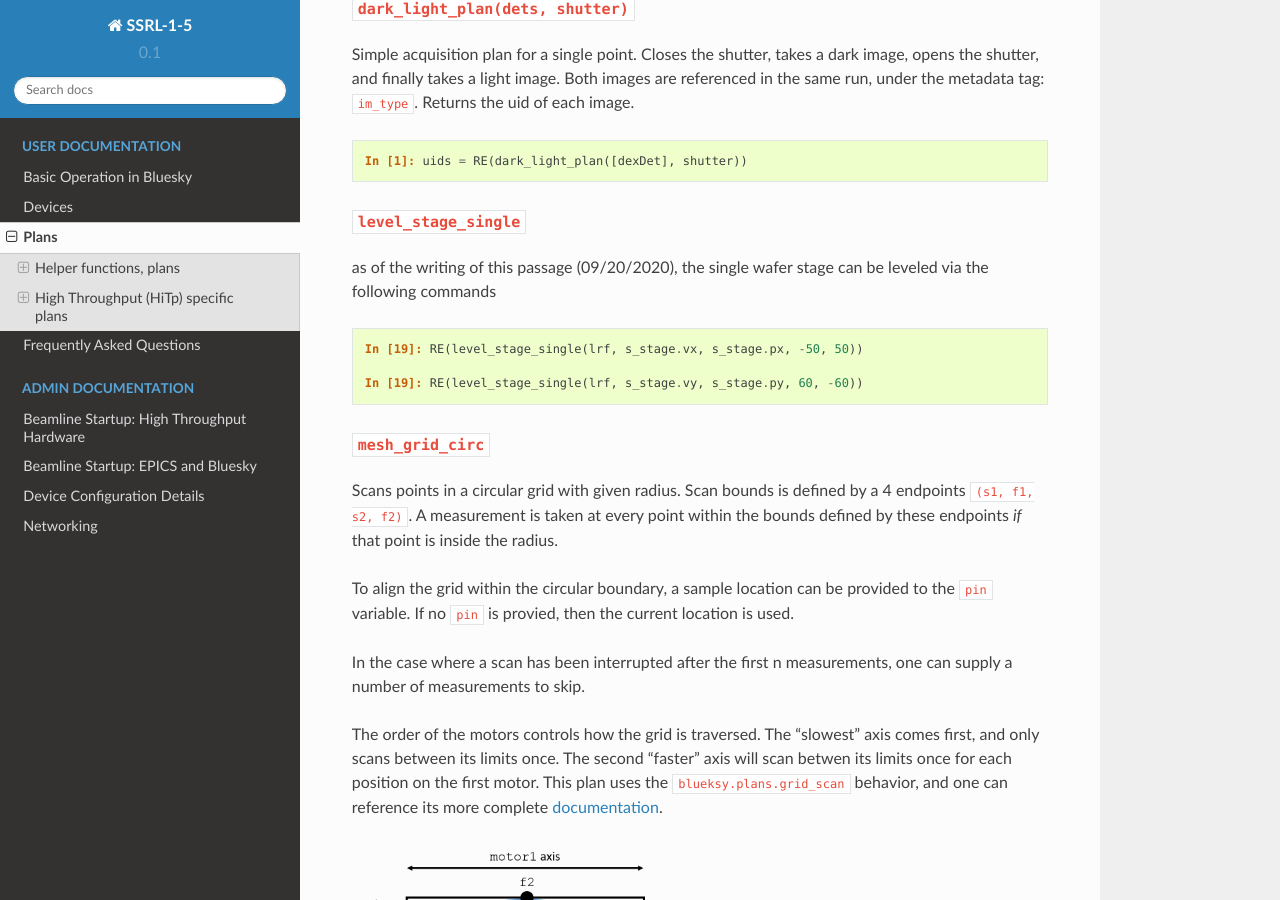
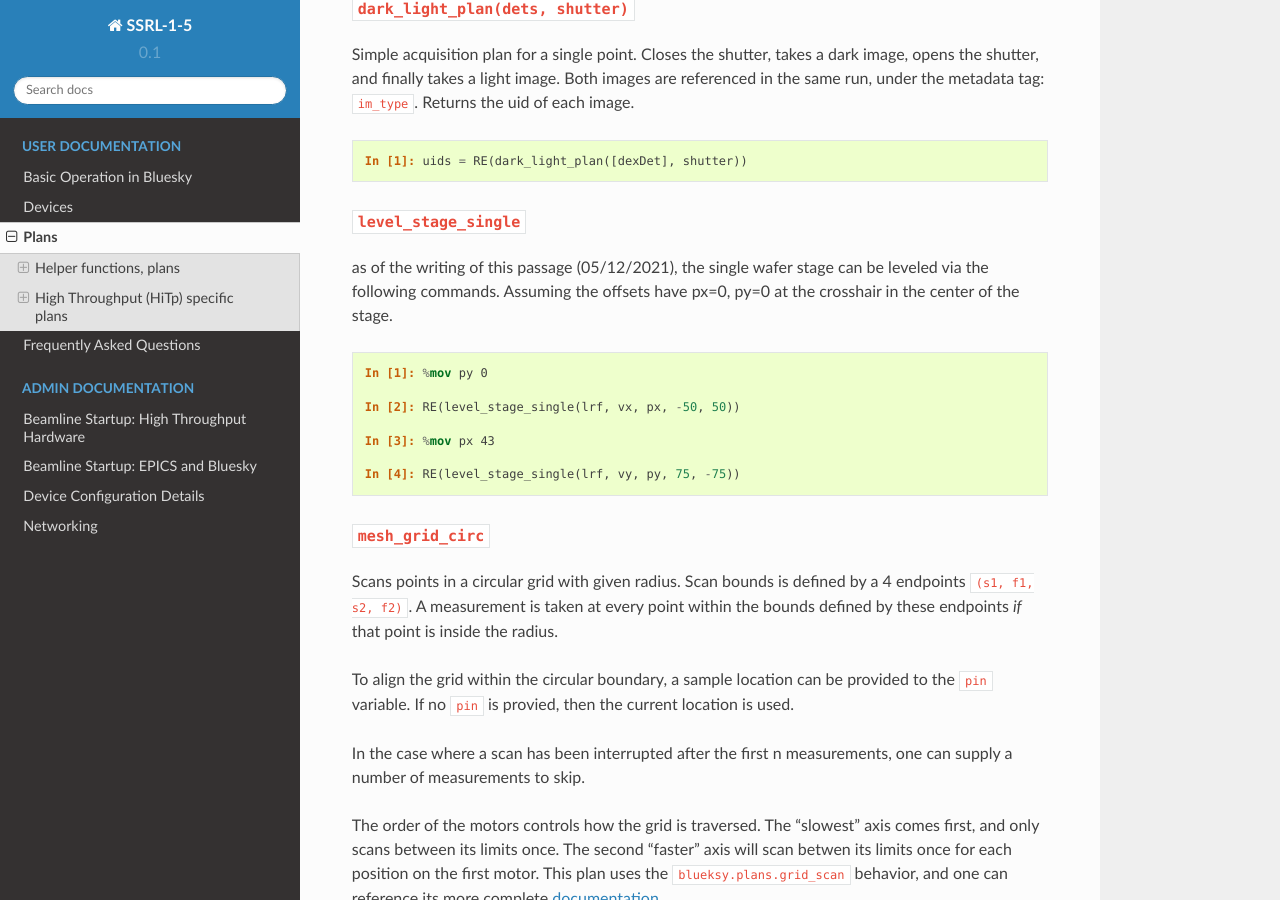
Before and after one commit to tangkong/SSRL-1-5, a Sphinx documentation site: the page built from docs/source/plans.rst, in a window 1280 px wide and 900 px high, scrolled down 2663 px. Built offline with Sphinx 7.4.7 and the Read the Docs theme 2.0.0, drawn with Linux system fonts in a browser that asks for light colours; pages that are not in the unit, such as notebooks, are missing from menus.

```diff
--- a/docs/source/plans.rst
+++ b/docs/source/plans.rst
@@ -169,14 +169,19 @@ uid of each image.
 ``level_stage_single``
 ----------------------
 
-as of the writing of this passage (09/20/2020), the single wafer stage can be
-leveled via the following commands
+as of the writing of this passage (05/12/2021), the single wafer stage can be
+leveled via the following commands.  Assuming the offsets have px=0, py=0 at
+the crosshair in the center of the stage.
 
 .. code-block:: ipython
 
-    In [19]: RE(level_stage_single(lrf, s_stage.vx, s_stage.px, -50, 50))
+    In [1]: %mov py 0
 
-    In [19]: RE(level_stage_single(lrf, s_stage.vy, s_stage.py, 60, -60))
+    In [2]: RE(level_stage_single(lrf, vx, px, -50, 50))
+
+    In [3]: %mov px 43
+
+    In [4]: RE(level_stage_single(lrf, vy, py, 75, -75))
 
 ``mesh_grid_circ``
 ------------------
```
Also changed, not shown: docs/source/device-config.rst (+16 -2 lines), docs/source/images/xsp3_auto_calib.png (added).
